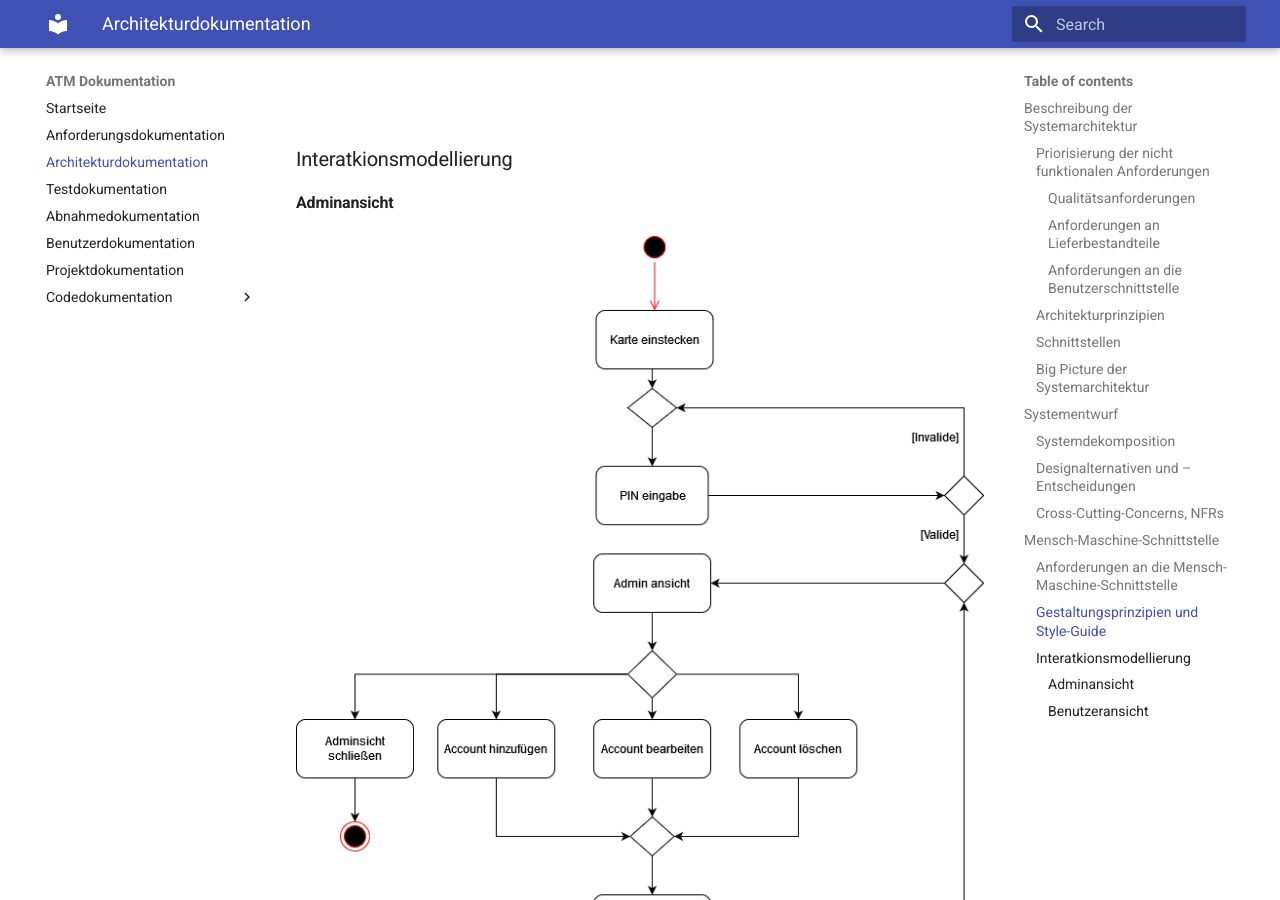
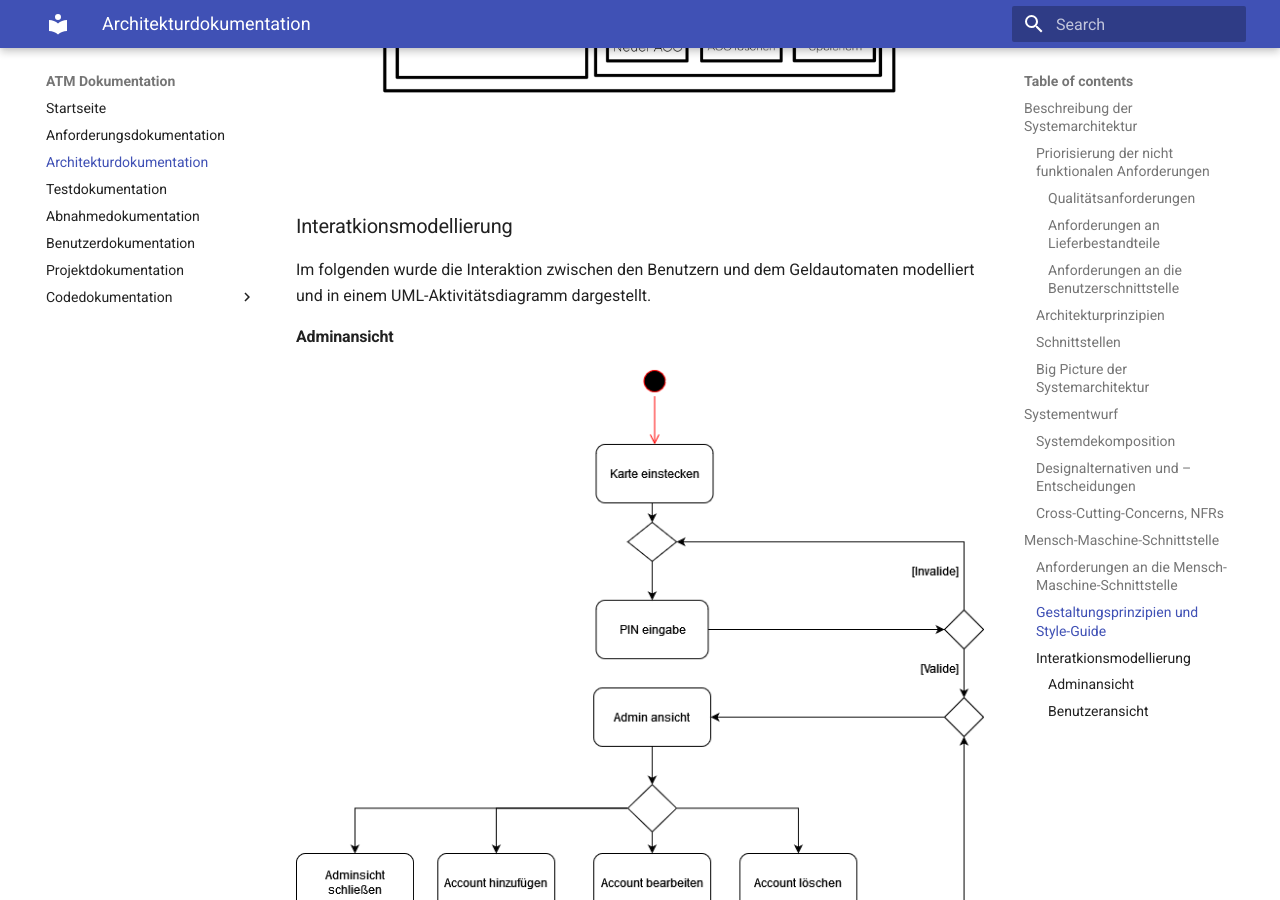
Before and after one commit to Halfpipe-SD/ATM, an MkDocs documentation site: the page built from docs/docs/architecture-docs.md, in a window 1280 px wide and 900 px high, scrolled down 5900 px. Built offline with MkDocs 1.6.1 and Material for MkDocs 9.7.7, drawn with Linux system fonts in a browser that asks for light colours; some of the changed text lies outside the part shown.

Commit message:
#13 added abstract

```diff
--- a/docs/docs/architecture-docs.md
+++ b/docs/docs/architecture-docs.md
@@ -102,6 +102,8 @@ Der Mensch gibt mit seinen Aktoren (Händen) eine Eingabe-Information an die Per
 |              | Augen                    | Auszahlmodul                              | Peripherie Ansteuerung     |
 
 ### Gestaltungsprinzipien und Style-Guide
+Im Foglenden wurden Design-Mpckups erstellt die die Ansichten für den Benutzer und den Administrator Repräsentieren.
+
 Style-Guide Für den Benutzer:
 ![Style-Guide](images/Benutzer_Mockup.png "Style-Guide")
 
@@ -111,8 +113,8 @@ Style-guide für die Adminview:
 
 ### Interatkionsmodellierung
 
-
-
+Im folgenden wurde die Interaktion zwischen den Benutzern und dem Geldautomaten modelliert und in einem UML-Aktivitätsdiagramm
+dargestellt.
 
 #### Adminansicht
 
```
